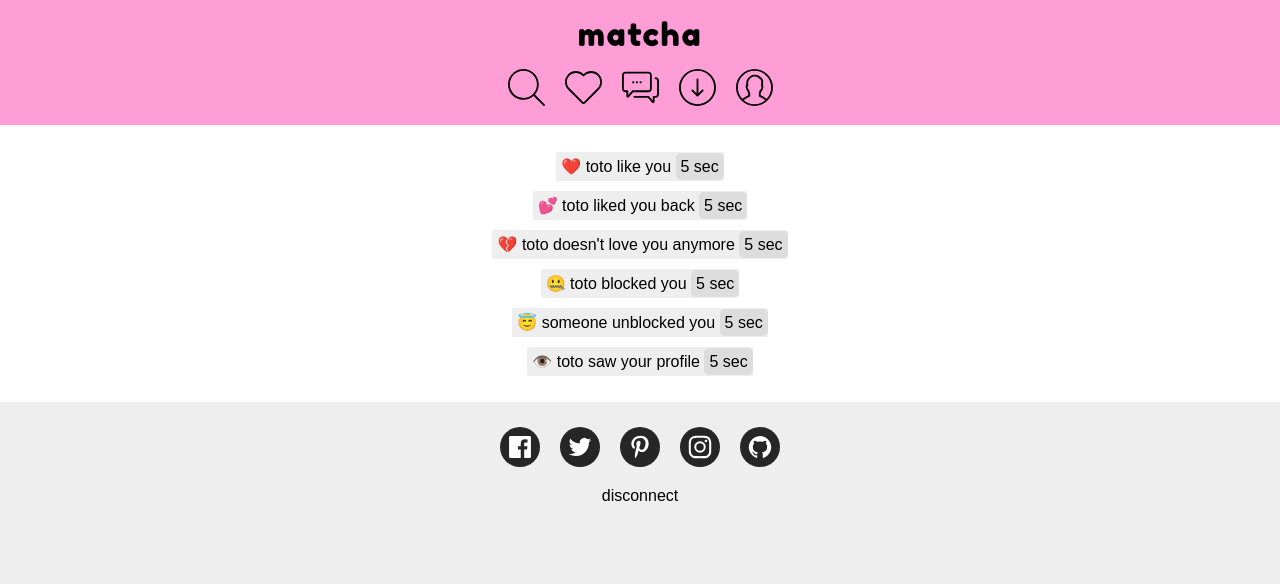
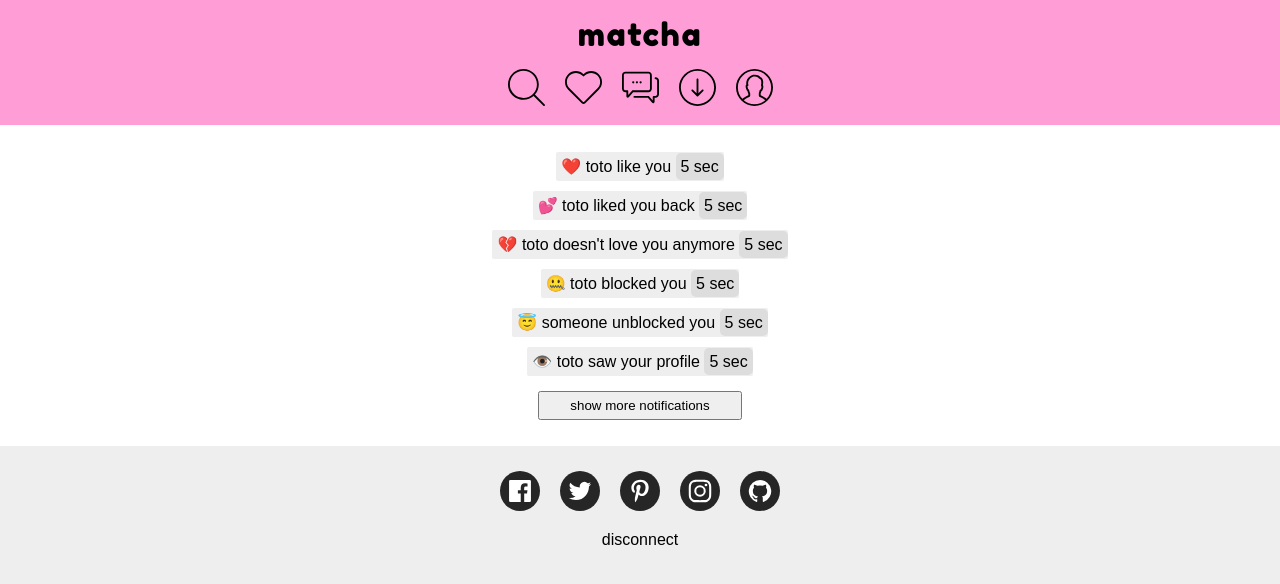
Before and after one commit to trixky/matcha, a React (Create React App) app in the folder client/: page /notification in a window 1280 px wide. Shown: the top 584 px of the page. Built offline with nearby package versions, Linux system fonts and the light colour scheme.

Commit message:
add 'show more notifications' to notifications page

```diff
--- a/client/src/pages/notification/Notification.css
+++ b/client/src/pages/notification/Notification.css
@@ -0,0 +1,7 @@
+.notification-more-input {
+	margin: 15px auto 0;
+}
+
+.notification-more-input:hover {
+	cursor: pointer;
+}
--- a/client/src/pages/notification/Notification.js
+++ b/client/src/pages/notification/Notification.js
@@ -14,13 +14,16 @@ class Notification extends Component {
 
 	render() {
 		return (
-			<div className='intern-page notification-container'>
-				<NotificationLine type='liked' username='toto' date={this.date}/>
-				<NotificationLine type='liked back' username='toto' date={this.date}/>
-				<NotificationLine type='unliked' username='toto' date={this.date}/>
-				<NotificationLine type='blocked' username='toto' date={this.date}/>
-				<NotificationLine type='unblocked' date={this.date}/>
-				<NotificationLine type='seen' username='toto' date={this.date}/>
+			<div className='intern-page'>
+				<div className='notification-container'>
+					<NotificationLine type='liked' username='toto' date={this.date} />
+					<NotificationLine type='liked back' username='toto' date={this.date} />
+					<NotificationLine type='unliked' username='toto' date={this.date} />
+					<NotificationLine type='blocked' username='toto' date={this.date} />
+					<NotificationLine type='unblocked' date={this.date} />
+					<NotificationLine type='seen' username='toto' date={this.date} />
+				</div>
+				<input className='form-input notification-more-input' type='submit' value='show more notifications' />
 			</div>
 		);
 	}
```
